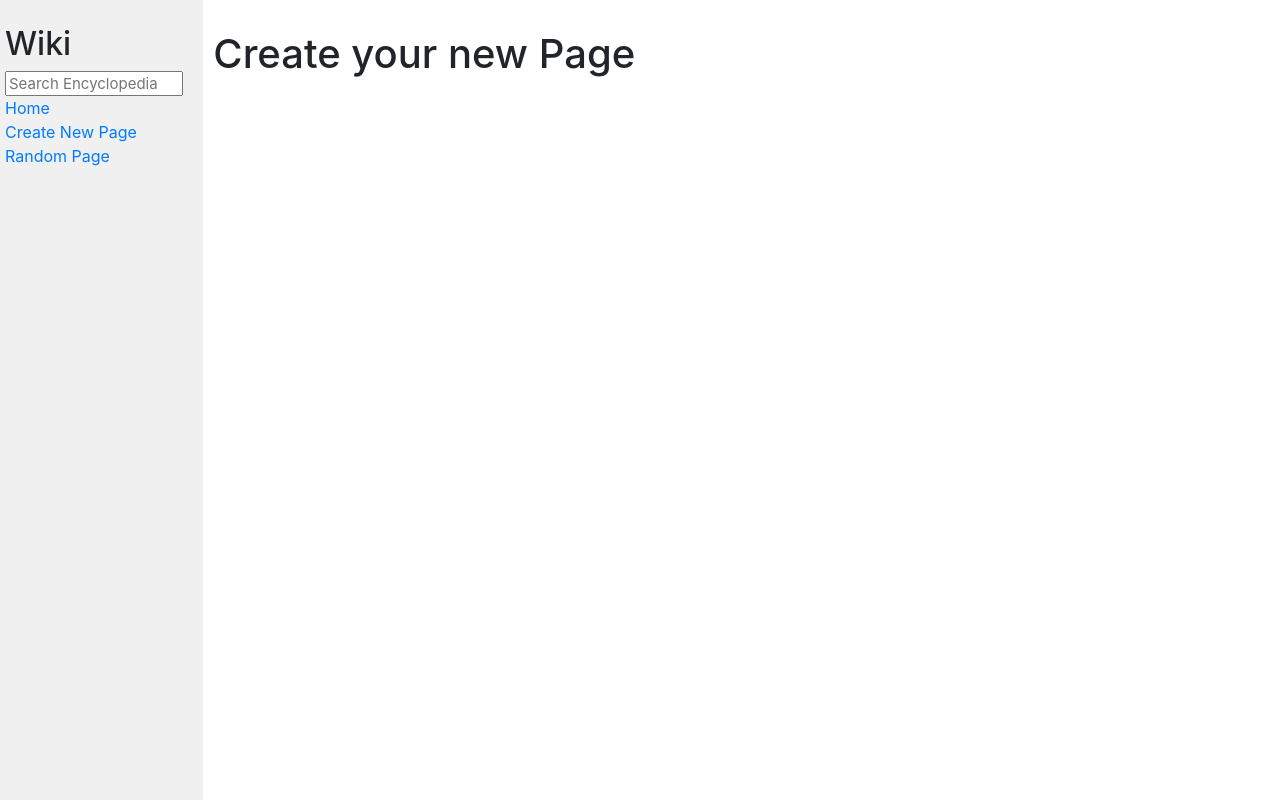
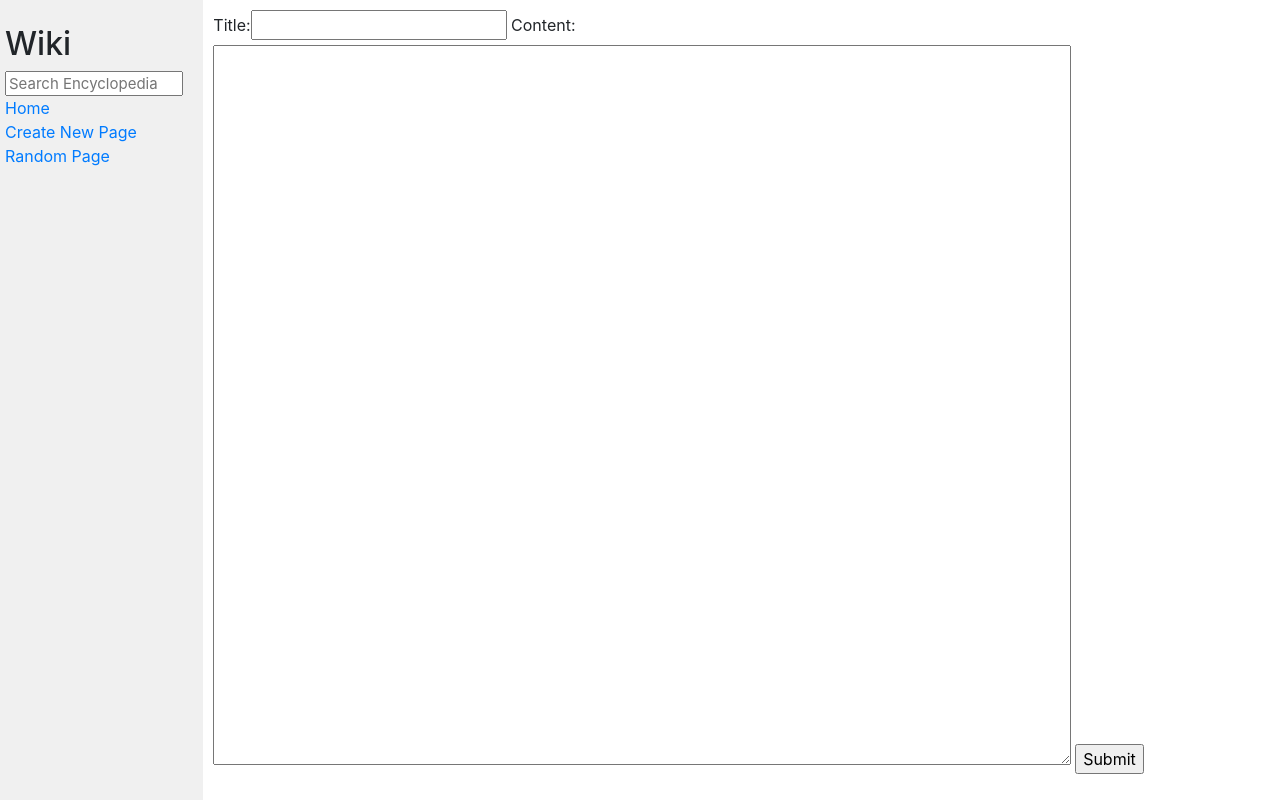
Before and after one commit to rafaelmourato/wiki_css50, a Django app: page //newPage in a window 1280 px wide. Run offline with Django 3.2, Linux system fonts and the light colour scheme; some libraries are stand-ins or nearby versions.

Commit message:
starting the create new page

```diff
--- a/encyclopedia/templates/encyclopedia/newpage.html
+++ b/encyclopedia/templates/encyclopedia/newpage.html
@@ -5,7 +5,10 @@
 {% endblock %}
 
 {% block body%}
-
-    <h1> Create your new Page </h1>
+    <form action="{% url 'newpage'%}" method="post">
+    {% csrf_token %}
+        {{ form }}
+        <input type="submit" name="save">
+    </form>
 
 {% endblock %}
--- a/encyclopedia/urls.py
+++ b/encyclopedia/urls.py
@@ -6,6 +6,7 @@ urlpatterns = [
     path("", views.index, name="index"),
     path("<str:page>", views.page, name="page"),
     path("/newPage", views.newPage, name="newpage"),
+    path("/editPage", views.editPage, name="editpage"),
     path("/random", views.randomPage, name="randomPage"),
     path("/notFound", views.page, name="notFound")
 ]
--- a/encyclopedia/util.py
+++ b/encyclopedia/util.py
@@ -22,7 +22,9 @@ def save_entry(title, content):
     filename = f"entries/{title}.md"
     if default_storage.exists(filename):
         default_storage.delete(filename)
+        return True
     default_storage.save(filename, ContentFile(content))
+    return False
 
 
 def get_entry(title):
--- a/encyclopedia/views.py
+++ b/encyclopedia/views.py
@@ -2,11 +2,17 @@ from django.shortcuts import render, redirect
 from django.conf import settings
 from django.utils._os import safe_join
 from django.http import HttpResponse
+from django import forms
 from . import util
 import random
 
 entries = util.list_entries()
 search_entries = [low.lower() for low in util.list_entries()]
+
+class PageForm(forms.Form):
+    title =  forms.CharField(label="Title")
+    content = forms.CharField(widget=forms.Textarea)
+
 
 def index(request):
     if request.method == "GET" and request.GET.get("q") != None and request.GET.get("q") != '':
@@ -34,8 +40,22 @@ def page(request, page):
     else:
         return render(request, "encyclopedia/notfound.html")
 
-def newPage(request):
-    return render(request, "encyclopedia/newpage.html")
+def newPage(request): #adjust this, erros still here, if its already there it delets the original one
+    if request.method == "POST":
+        form = PageForm(request.POST)
+        if form.is_valid():
+            title = form.cleaned_data["title"]
+            content = form.cleaned_data["content"]
+            new = util.save_entry(title,content)
+            if new == True:
+                return HttpResponse(util.get_entry(title))
+            else:
+                return render(request, "encyclopedia/newpage.html",{
+                "form": PageForm(request.POST)
+                })
+    return render(request, "encyclopedia/newpage.html",{
+        "form": PageForm()
+    })
 
 def randomPage(request):
     max = len(entries)
@@ -43,3 +63,6 @@ def randomPage(request):
     print(random_int)
     random_page = entries[random_int]
     return HttpResponse(util.get_entry(random_page))
+
+def editPage(request):
+    return render(request, "encyclopedia/editpage.html")
```
Also changed, not shown: entries/CSS.md (+1 -3 lines), entries/Trees.md (added, +1 -0 lines), encyclopedia/templates/encyclopedia/editpage.html (added).
